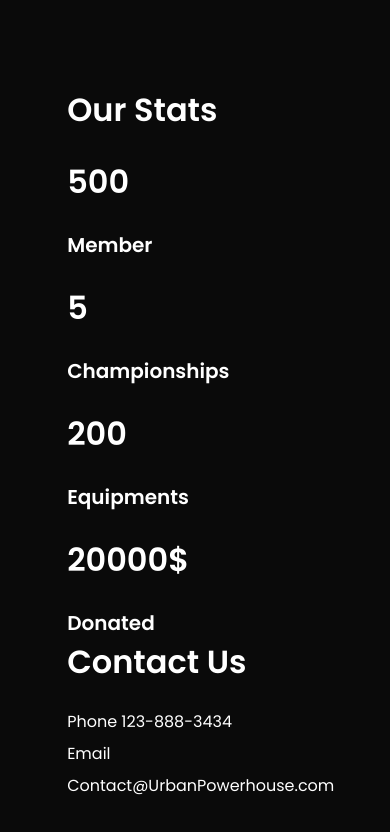
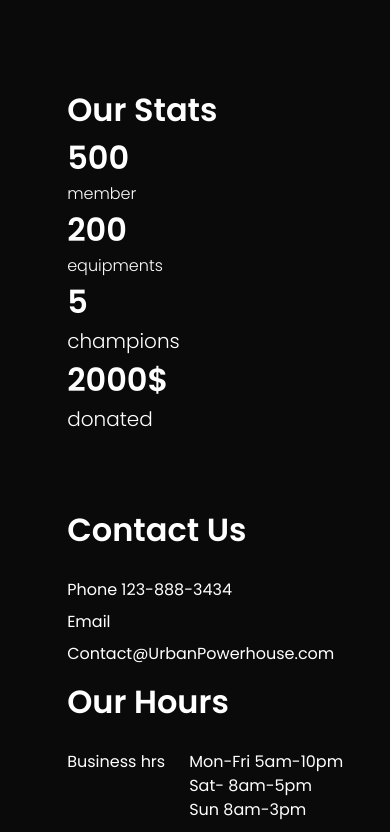
Before and after one commit to Artists-for-Humanity/urban-powerhouse, a Next.js app: page / in a window 390 px wide. Shown: the part 3584-4416 px from the top of the page. Built offline with nearby package versions, Linux system fonts and the light colour scheme.

Commit message:
Complete make the responsive for tablet and phone

```diff
--- a/app/page.tsx
+++ b/app/page.tsx
@@ -14,29 +14,29 @@
   return (
     <Grid>
       <Hero
-           title= "Making Strength"
-           subtitle= "Accessible for All"
+        title="Making Strength"
+        subtitle="Accessible for All"
       />
       <Container className=" mt-[20vh] min-h-[100vh] word-break">
         <div className="justify-center relative items-center font-[Poppins] text-left mb-4 col-span-full font-semibold grid grid-cols-subgrid">
           <IntroduceVideo></IntroduceVideo>
 
-          <div id="section-1" className=" grid sm:px-0 sm:grid-cols-subgrid px-4 col-start-1 col-span-5 mb-10 sm:col-start-2 sm:col-span-7 lg:col-span-7 ">
+          <div id="section-1" className=" grid sm:px-0 sm:grid-cols-subgrid px-4 col-start-1 lg:grid-cols-subgrid col-span-5 mb-10 sm:col-start-2 sm:col-span-7 lg:col-span-7 ">
             <div className="UrbanPowerHouse sm:col-start-1 sm:col-span-6">
               <div className="text-[32px] grid leading-[36px]">About Urban Powerhouse</div>
               <h3 className="text-[16px] sm:col-start-2 sm:col-span-5 grid mb-[40px] mt-5"> We are an non-profit organization in Boston working to increase the  exposure and participation of underserved youth and adults in strength  sports through training, information access, and financial support. We  want to make powerlifting and weightlifting attainable for everyone,  thereby keeping the sports diverse and inclusive for years to come. Want to help? Curious? Join our movement below!</h3>
             </div>
-            <div className="grid sm:col-start-6 sm:col-span-1 Read-more w-full justify-end flex">
+            <div className="grid sm:col-start-6 sm:col-span-1 lg:col-start-9 lg:py-10 lg:col-span-6 Read-more w-full justify-end flex">
               <Button className=" w-[100] h-[40] absolute flex justify-center items-center" label="Read more" onClick={() => console.log('Sign In clicked')} variant="default" />
             </div>
           </div>
-          <div id="section-2" className="px-4 sm:px-0 section-2 col-start-1 col-span-7 sm:col-start-2 sm:col-span-7 lg:col-span-11">
+          <div id="section-2" className="px-4 sm:px-0 section-2 col-start-1 col-span-7 sm:col-start-2 sm:col-span-6 lg:col-span-11">
             <img src="quote.svg" alt="Your devide does not support this picture" className="mb-[40] relative w-[140.33] h-[111]" />
-            <h3 className="text-[20px] w-full grid">Lorem ipsum dolor sit amet, consectetur adipiscing elit, sed do eiusmod tempor incididunt ut labore et dolore magna aliqua. Ut enim ad minim  veniam, quis  </h3>
+            <h3 className="text-[20px] sm:text-[28px] w-full grid">Lorem ipsum dolor sit amet, consectetur adipiscing elit, sed do eiusmod tempor incididunt ut labore et dolore magna aliqua. Ut enim ad minim  veniam, quis  </h3>
             <br />
             <h3>FIRST LASTNAME, TITLE HERE</h3>
             <div className="headershot-1  w-full mt-[40] relative grid justify-center">
-              <img src="/headshots/founder1.png" alt="our devide does not support this picture" className="h-auto w-[240] mb-[40] rounded-full justify-center grayscale "/>
+              <img src="/headshots/founder1.png" alt="our devide does not support this picture" className="h-auto w-[240] mb-[40] rounded-full justify-center grayscale " />
             </div>
           </div>
           <div id="section-3" className=" grid col-start-1 col-span-7 sm:col-span-7 lg:col-span-11">
@@ -47,12 +47,12 @@
           <div className="col-start-1 col-span-5 sm:col-start-1 sm:col-span-7 lg:col-span-11">
             <img src="/gymshots/Championship2025.jpg" alt="" className="min-w-[100vw] my-20 object-cover" />
           </div>
-          <div id="section-4" className="col-start-1 col-span-7 sm:col-start-2 sm:col-span-7 lg:col-span-11 ">
-            <div className="title w-full md:justify-start md:px-10 justify-center flex relative">
+          <div id="section-4" className="col-start-1 col-span-7 sm:grid sm:grid-cols-subgrid sm:col-span-7 lg:col-span-11 ">
+            <div className="title sm:col-start-2 sm:col-span-7 w-full md:justify-start justify-center flex relative">
               <div className="grid text-[32px] ">Our Partners</div>
             </div>
 
-          <div id="box-container" className="my-18 sm:mt-10 w-full justify-center grid sm:justify-end sm:col-start-1 sm:col-span-3 sm:grid-cols-2 relative">
+            <div id="box-container" className="my-18 sm:mt-10 w-full justify-center grid  sm:col-start-2 sm:col-span-7 sm:grid-cols-2 relative">
 
               <Partner></Partner>
               <Partner></Partner>
@@ -65,25 +65,30 @@
 
             </div>
           </div>
-          <div id="section-5" className="col-start-2 col-span-7 sm:col-start-2 sm:col-span-7 lg:col-span-11">
-            <div className="title w-full  grid relative">
-              <div className="grid text-[32px] mb-6 ">Our Stats</div>
+          <div id="section-5" className=" sm:px-0  col-start-2 col-span-full">
+            <p className="grid w-full text-[32px] ">Our Stats</p>
+            <div className="grid sm:grid-cols-2 w-full">
+              <div className="flex flex-col">
+                <p className="text-[32px] sm:text-[88px]">500</p>
+                <p className=" font-light font-[20px] sm:text-[28px]">member</p>
               </div>
-
-            <div id="Stats" className=" grid flex flex-col md:flex-row sm:grid-cols-subgrid relative">
-              <p className="text-[32px]  sm:col-start-1 sm:col-span-2 ">500</p> <br />
-              <p className="text-[20px]  sm:col-start-1 sm:col-span-2">Member</p> <br />
-              <p className="text-[32px] sm:col-start-1 sm:col-span-2">5</p> <br />
-              <p className="text-[20px]  sm:col-start-1 sm:col-span-2">Championships</p> <br />
-              <p className="text-[32px] sm:col-start-5 sm:col-span-5">200</p> <br />
-              <p className="text-[20px] sm:col-start-5 sm:col-span-5">Equipments</p> <br />
-              <p className="text-[32px] sm:col-start-5 sm:col-span-5">20000$</p> <br />
-              <p className="text-[20px] sm:col-start-5 sm:col-span-5">Donated</p>
+              <div className="flex flex-col">
+                <p className=" text-[32px] sm:text-[88px]">200</p>
+                <p className="font-light font[20px] sm:text-[28px]">equipments</p>
+              </div>
+              <div className="flex flex-col">
+                <p className="text-[32px] sm:text-[88px]">5</p>
+                <p className="font-light text-[20px] sm:text-[28px]">champions</p>
+              </div>
+              <div className="flex flex-col">
+                <p className="text-[32px] sm:text-[88px]">2000$</p>
+                <p className="font-light text-[20px] sm:text-[28px]">donated</p>
               </div>
          </div>
-          <div id="section-6" className="col-start-2 col-span-7 sm:col-start-2 sm:col-span-7 lg:col-span-11 ">
+      </div>
+      <div id="section-6" className="col-start-2 mt-18 col-span-7 sm:col-start-2 sm:col-span-7 lg:col-span-11 ">
         <div className="title w-full grid relative">
-              <div className="grid text-[32px] mb-6 ">Contact Us
+          <div className="grid text-[32px] mb-3 sm:mb-6 ">Contact Us
             <br />
             <div className="text-[16px] font-normal mt-6">Phone 123-888-3434</div>
             <div className="text-[16px] font-normal mt-2">Email</div>
@@ -104,11 +109,11 @@
 
 
 
-            </Container>
+            </Container >
 
     <Footer />
 
-        </Grid>
+        </Grid >
 
   );
 }
--- a/components/Partner.tsx
+++ b/components/Partner.tsx
@@ -3,8 +3,8 @@
 
 function Partner(){
     return(
-        <div className="flex justify-center align-center">
-        <div id="box-1" className="grid w-[261px] md:w-[282px] md:h-[80px] h-[60px] border-3 border-gray-500 mb-4 "></div>
+        <div className="flex justify-start align-center">
+        <div id="box-1" className="grid w-[261px] sm:w-[282px] sm:h-[80px] h-[60px] border-3 border-gray-500 mb-4 "></div>
         </div>
     );
 
```
Lines whose indentation alone changed are shown as unchanged.
